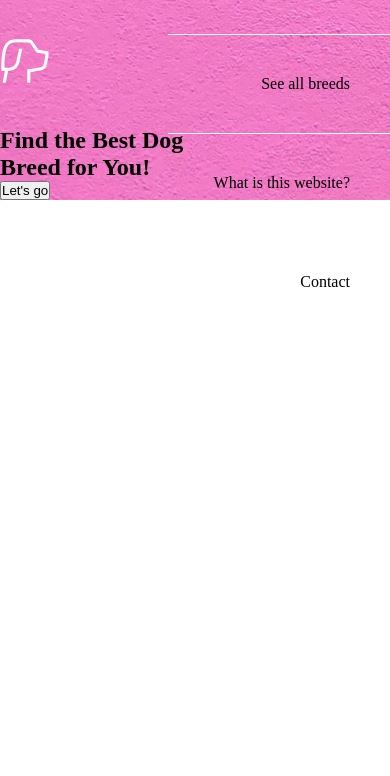
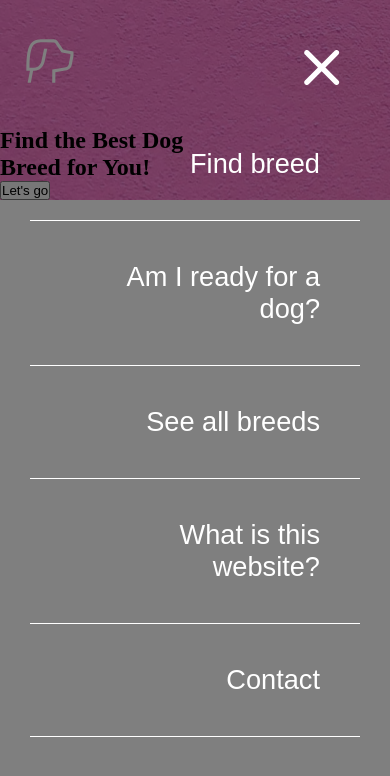
Before and after one commit to lstubdal/find-the-right-dog, a Next.js app: page / in a window 390 px wide. Both pictures are taken after a click on the button 350 px from the left and 63 px from the top of the page. Shown: the top 776 px of the page. Built offline with nearby package versions, Linux system fonts and the light colour scheme; what next-redux-wrapper would draw is missing.

Commit message:
Hamburger, logo and sidebar styling

```diff
--- a/src/styles/globals.css
+++ b/src/styles/globals.css
@@ -59,3 +59,59 @@ ul > li:hover {
   padding-bottom: 30px;
   font-size: 5em;
 }
+
+.logoWrapper, .logo--gold, .hamburger {
+  padding: 10px 25px;
+}
+
+.logo--gold, .hamburger--gold {
+  fill: var(--second);
+}
+
+.hamburger > button {
+  background: none;
+  border: none;
+  cursor: pointer;
+}
+
+.sidebar {
+  height: 100vh;
+  padding: 30px;
+  display: flex;
+  flex-direction: column;
+  justify-content: center;
+  background-color: var(--overlay);
+}
+
+.sidebar__link {
+  color: var(--light);
+  font-family: var(--second-font);
+  font-size: 1.7em;
+  color: var(--light);
+  text-decoration: none;
+}
+
+.sidebar__link:hover {
+  color: var(--second);
+}
+
+.sidebar__link.active, ul > li.active {
+  color: var(--second);
+}
+
+.sidebar, .sidebar__close {
+  position: absolute;
+  top: 0;
+  right: 0;
+}
+
+.sidebar__close {
+  background: none;
+  border: none;
+  cursor: pointer;
+  padding: 50px;
+}
+
+.sidebar__lastItem {
+  border: none;
+}
```
